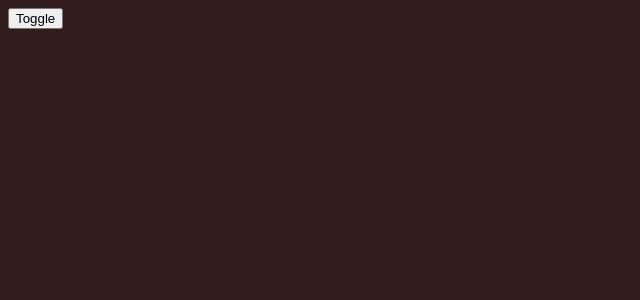
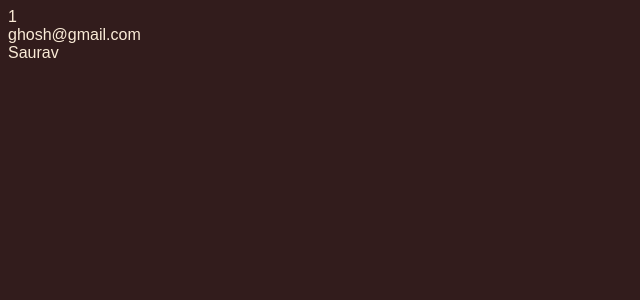
Before and after one commit to sauravcell/react-project, a React (Vite) app: page / in a window 1280 px wide. Shown: the top 300 px of the page, without its empty margins (0-640 px from the left). Built offline with nearby package versions, Linux system fonts and the light colour scheme.

Commit message:
started React Context ;completed till consuming context.

```diff
--- a/src/app.jsx
+++ b/src/app.jsx
@@ -1,19 +1,22 @@
-import { useEffect, useState } from "react"
-import { LoginForm } from "./components/LoginForm";
-
+import { PostContainer } from "./components/PostContainer"
+import { userContext } from "./utils/contexts/userContext"
 
 export default function App() {
 
-	const [toggle,setToggle] =useState(false);
+	return (
+		<>
+			<userContext.Provider value={{
+			id: 1,
+			username: 'saurav6215',
+			email: 'ghosh@gmail.com',
+			displayName: 'Saurav'
+			}}>
+			<div>
+				<PostContainer/>
+			</div>
+			</userContext.Provider>
+		</>
+		//	If a component is placed outside the provider scope thn it will not get the latest values of the context, it will only be set to the default values.
 
-	return (
-		<div>
-			<button onClick={()=>setToggle((currentState)=> !currentState)}>
-				Toggle
-			</button>
-			{
-			toggle && <LoginForm/>	// conditional rendering of login form based on the toggle button that will change state.
-			}
-		</div>
 	)
 }
--- /dev/null
+++ b/src/components/PostContainer.jsx
@@ -0,0 +1,18 @@
+import { useContext, useState } from "react";
+import { PostContent } from './PostContent';
+import { userContext } from "../utils/contexts/userContext";
+
+export function PostContainer() {
+    const [data, setData] = useState('Hello World');
+    const userContextData = useContext(userContext)         //consuming the context
+
+    return (
+        <div>
+
+            <PostContent data={data} />
+            <div>{userContextData.displayName}</div>
+
+        </div>
+    )
+
+}
--- /dev/null
+++ b/src/components/PostContent.jsx
@@ -0,0 +1,14 @@
+import { useContext } from 'react';
+import { PostContentButton } from './PostContentButton';
+import { userContext } from '../utils/contexts/userContext';
+
+export function PostContent({data}){
+
+    const userConntextData = useContext(userContext);
+    return(
+        <div>
+            <PostContentButton data={data} />
+            <div>{userConntextData.email}</div>
+        </div>
+    );
+}
--- /dev/null
+++ b/src/components/PostContentButton.jsx
@@ -0,0 +1,12 @@
+import { useContext } from "react"
+import { userContext } from "../utils/contexts/userContext"
+
+export function PostContentButton({data}){
+
+    const userContextData = useContext(userContext);
+    return(
+        <div>
+            {userContextData.id}
+        </div>
+    )
+}
--- /dev/null
+++ b/src/utils/contexts/userContext.js
@@ -0,0 +1,9 @@
+import { createContext } from "react";
+
+export const userContext =  createContext({     //pasing default values either object, number ,string; in this case object.
+    id: 0,
+    username: '',
+    email: '',
+    displayName: '',
+});
+// values should be set in context provider in App.jsx file
```
